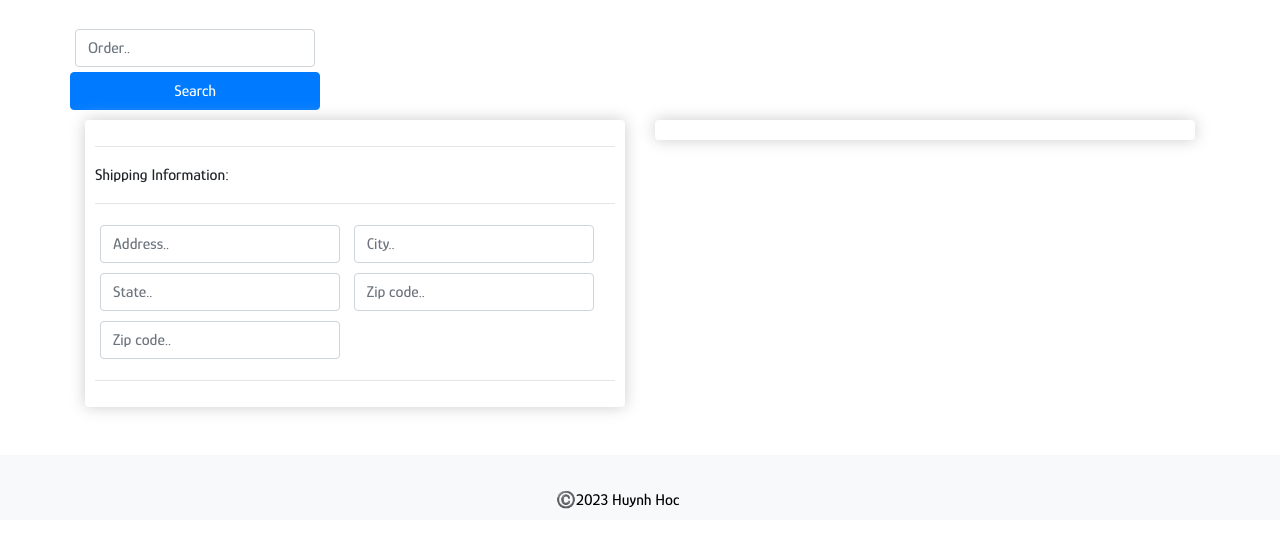
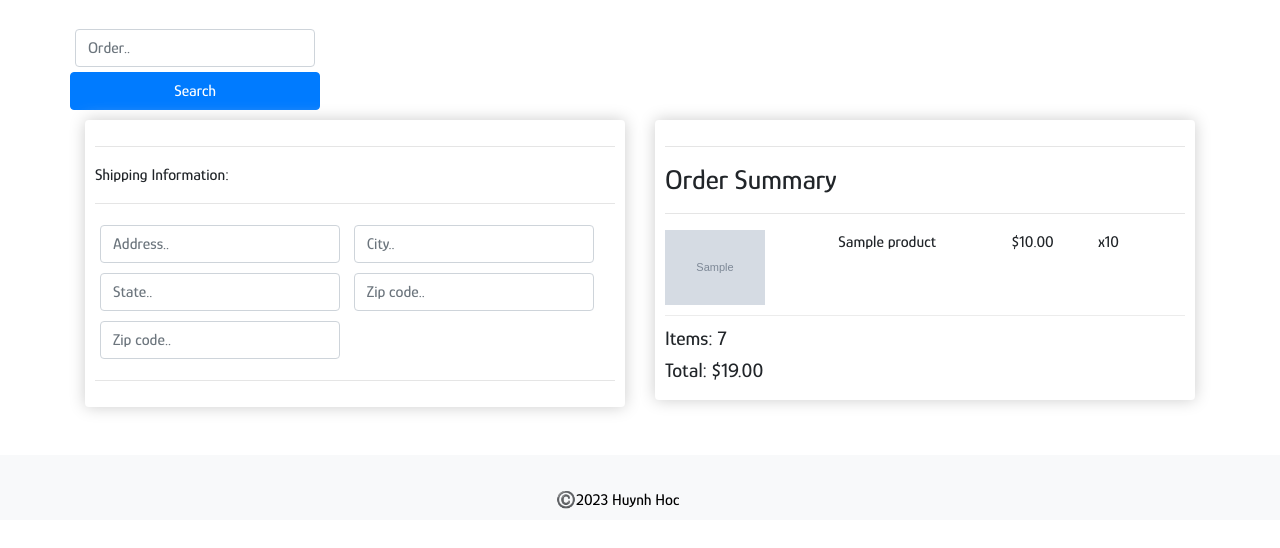
Before and after one commit to huynhhoc/bluesky, a Django app: template templates/store/ordered.html in a window 1280 px wide. Shown: the part 66-614 px from the top of the page. Run offline with Django 3.2, Linux system fonts and the light colour scheme; data comes from the database, SQL or seed files in the repository; the template is opened without the code that fills it: values that come from a table or form of the project are taken from there, most other values are stand-ins (such as "Sample title", 1, 10 or a date in 2020); grey boxes marked "Sample" are stand-in pictures; some libraries are stand-ins or nearby versions.

Commit message:
update ordered

```diff
--- a/templates/store/ordered.html
+++ b/templates/store/ordered.html
@@ -15,7 +15,7 @@
      <div class="row">
 		<div class="col-lg-6">
 			<div class="box-element" id="form-wrapper">
-				<form id="shipping-form">
+				<form id="form">
 					<div id="shipping-info">
 						<hr>
 						<p>Shipping Information:</p>
@@ -47,8 +47,20 @@
 		</div>
 
 		<div class="col-lg-6">
-			<div class="box-element" id="cart-items">
-				{% csrf_token %}
+			<div class="box-element">
+				<hr>
+				<h3>Order Summary</h3>
+				<hr>
+				{% for item in items %}
+				<div class="cart-row">
+					<div style="flex:2"><img class="row-image" src="{{item.product.imageURL}}"></div>
+					<div style="flex:2"><p>{{item.product.name}}</p></div>
+					<div style="flex:1"><p>${{item.product.price|floatformat:2}}</p></div>
+					<div style="flex:1"><p>x{{item.quantity}}</p></div>
+				</div>
+				{% endfor %}
+				<h5>Items:   {{order.get_cart_items}}</h5>
+				<h5>Total:   ${{order.get_cart_total|floatformat:2}}</h5>
 			</div>
 		</div>
 	</div>
@@ -79,6 +91,7 @@
                 return cookieValue;
             }
 	    function submitFormData(){
+	    	console.log('Search button clicked')
 			var orderFormData ={'order': form.order.value}
 	    	var url = "/search_ordered/"
 			//var csrftoken = getToken('csrftoken')
@@ -89,33 +102,18 @@
 	    			'X-CSRFToken':csrftoken,
 	    		},
 	    		body:JSON.stringify({'form':orderFormData}),
+
 	    	})
 	    	.then((response) => response.json())
 			.then((data) => {
 				console.log('Success:', data);
 				alert('Transaction completed');
-					// Update the items in the cart
-					var itemsHtml = "";
-					for (var i = 0; i < data.items.length; i++) {
-						var item = data.items[i];
-						itemsHtml += '<div class="cart-row">';
-						itemsHtml += '<div style="flex:2"><img class="row-image" src="' + item.product.imageURL + '"></div>';
-						itemsHtml += '<div style="flex:2"><p>' + item.product.name + '</p></div>';
-						itemsHtml += '<div style="flex:1"><p>$' + item.product.price.toFixed(2) + '</p></div>';
-						itemsHtml += '<div style="flex:1"><p>x' + item.quantity + '</p></div>';
-						itemsHtml += '</div>';
-					}
-					itemsHtml += '<h5>Items:   ' + data.cart_items + '</h5>';
-					itemsHtml += '<h5>Total:   $' + data.cart_total.toFixed(2) + '</h5>';
 
-					var cartItemsDiv = document.getElementById("cart-items");
-					cartItemsDiv.innerHTML = itemsHtml;
+				cart = {}
+				document.cookie ='cart=' + JSON.stringify(cart) + ";domain=;path=/"
 
-					// Clear the form
-					form.reset();
+				window.location.href = "{% url 'store' %}"
 
-					// Redirect to the home page
-					window.location.href = "{% url 'store' %}"
 				})
 	    }
 	</script>
```
Lines whose indentation alone changed are shown as unchanged.
